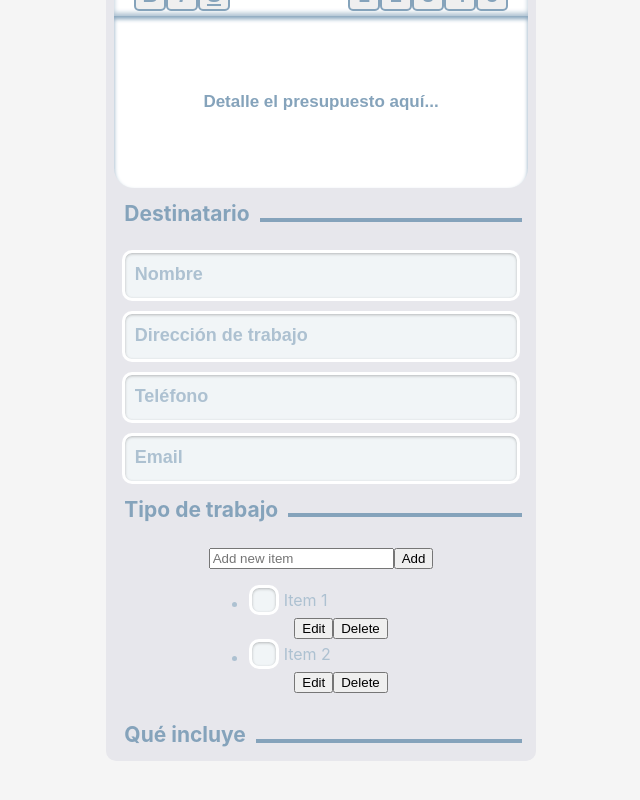
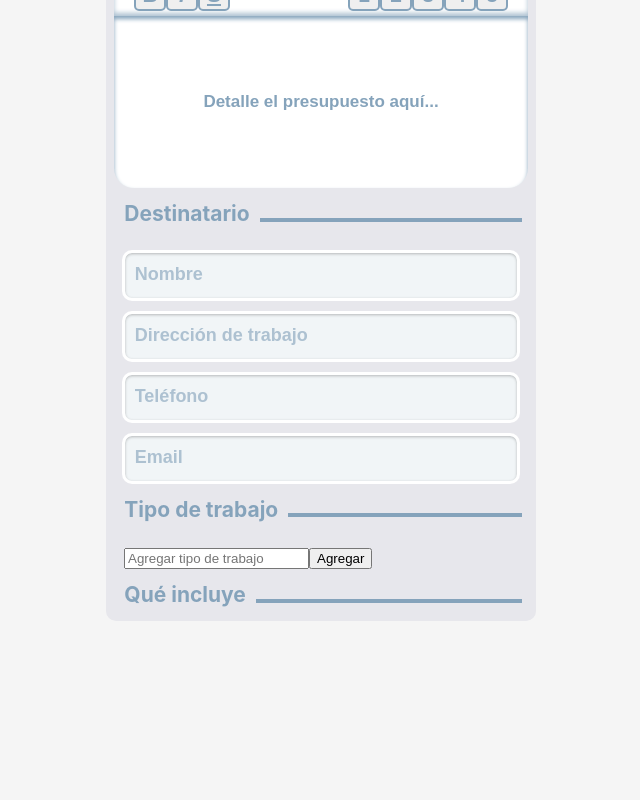
Before and after one commit to jcvalencias/Proveedor, a React (Vite) app: page / in a window 1280 px wide. Shown: the part 332-1132 px from the top of the page, without its empty margins (319-959 px from the left). After the commit the page ends 1003 px from the top, so only its background shows below. Built offline with nearby package versions, Linux system fonts and the light colour scheme.

Commit message:
Editando los tipos de trabajo

```diff
--- a/src/App.css
+++ b/src/App.css
@@ -144,6 +144,10 @@
 .checkBoxDiv label {
   text-align: left;
   font-size: 17px;
+}
+
+.chckbxItem {
+  display: flex;
 }
 
 .input-text::-webkit-input-placeholder {
--- a/src/Components/CheckBox.jsx
+++ b/src/Components/CheckBox.jsx
@@ -1,10 +1,7 @@
 import React, { useState } from 'react';
 
 function CheckBox() {
-  const [items, setItems] = useState([
-    { text: 'Item 1', isChecked: false },
-    { text: 'Item 2', isChecked: false },
-  ]);
+  const [items, setItems] = useState([]);
   const [newItemText, setNewItemText] = useState('');
   const [editingItemIndex, setEditingItemIndex] = useState(null);
   const [editingText, setEditingText] = useState('');
@@ -57,29 +54,28 @@ function CheckBox() {
   };
 
   return (
-    <div className="App">
+    <div className="checkBoxDiv">
       <div>
         <input
           type="text"
           value={newItemText}
           onChange={(e) => setNewItemText(e.target.value)}
-          placeholder="Add new item"
+          placeholder="Agregar tipo de trabajo"
         />
-        <button onClick={handleAddItem}>Add</button>
+        <button onClick={handleAddItem}>Agregar</button>
       </div>
-      <ul>
         {items.map((item, index) => (
-          <li key={index}>
-            <ChckBx
+            <div className='chckbxItem'>
+              <ChckBx
               text={item.text}
               isChecked={item.isChecked}
               onChange={() => handleCheckBoxChange(index)}
             />
-            <button onClick={() => handleEditItem(index)}>Edit</button>
-            <button onClick={() => handleDeleteItem(index)}>Delete</button>
-          </li>
-        ))}
-      </ul>
+            <button onClick={() => handleEditItem(index)}>Editar</button>
+            <button onClick={() => handleDeleteItem(index)}>Borrar</button>
+            </div>
+          ))}
+
       {editingItemIndex !== null && (
         <div>
           <input
```
